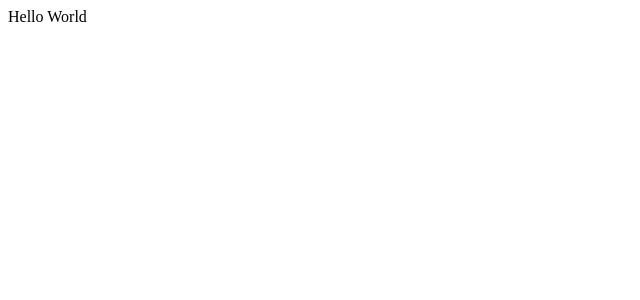
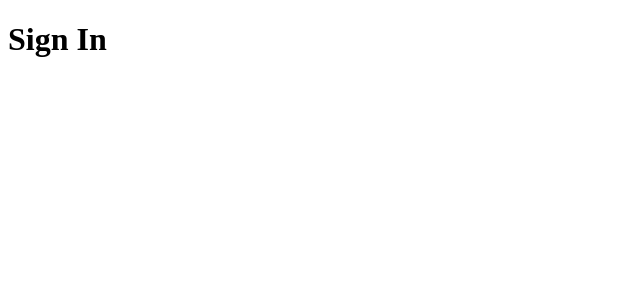
Before and after one commit to lucaspires-source/google-auth, a React (Vite) app: page / in a window 1280 px wide. Shown: the top 300 px of the page, without its empty margins (0-640 px from the left). Built offline with nearby package versions, Linux system fonts and the light colour scheme.

Commit message:
basic structure

```diff
--- a/src/App.tsx
+++ b/src/App.tsx
@@ -1,7 +1,9 @@
+import { SignIn } from "./pages/SignIn";
+
 export default function App() {
   return (
     <div className="App">
-        Hello World
+        <SignIn/>
     </div>
   )
 }
--- /dev/null
+++ b/src/pages/SignIn/index.tsx
@@ -0,0 +1,5 @@
+export function SignIn(){
+    return (
+        <h1>Sign In </h1>
+    )
+}
```
